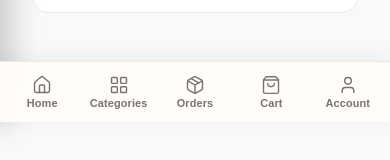
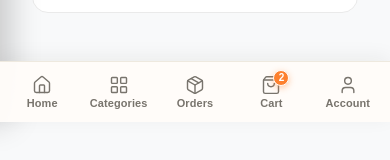
Before and after one commit to SevenX-Labs/kickat-client, a Next.js app: page /notifications in a window 390 px wide. Shown: the part 722-882 px from the top of the page. Built offline with nearby package versions, Linux system fonts and the light colour scheme.

Commit message:
feat: add CSS modules for account page and payment methods layout styling

```diff
--- a/src/app/wishlist/wishlist.module.css
+++ b/src/app/wishlist/wishlist.module.css
@@ -243,7 +243,7 @@
 
 @media (max-width: 640px) {
   .grid {
-    grid-template-columns: repeat(2, 1fr);
-    gap: 0.65rem;
+    grid-template-columns: 1fr;
+    gap: 0.85rem;
   }
 }
--- a/src/components/common/BottomNav/BottomNav.module.css
+++ b/src/components/common/BottomNav/BottomNav.module.css
@@ -44,10 +44,45 @@
   }
 
   .iconWrapper {
+    position: relative;
     display: flex;
     align-items: center;
     justify-content: center;
     transition: transform 0.2s ease;
+  }
+
+  .cartBadge {
+    position: absolute;
+    top: -5px;
+    right: -8px;
+    background-color: #FD802E;
+    color: #ffffff;
+    font-family: var(--font-sans), sans-serif;
+    font-size: 0.625rem;
+    font-weight: 700;
+    min-width: 16px;
+    height: 16px;
+    padding: 0 4px;
+    display: flex;
+    align-items: center;
+    justify-content: center;
+    border-radius: 9999px;
+    border: 1.5px solid #FFFCF9;
+    box-shadow: 0 2px 6px rgba(253, 128, 46, 0.4);
+    pointer-events: none;
+    line-height: 1;
+    z-index: 5;
+  }
+
+  .cartBounce {
+    animation: cartPopBounce 0.5s cubic-bezier(0.175, 0.885, 0.32, 1.275);
+  }
+
+  @keyframes cartPopBounce {
+    0% { transform: scale(1); }
+    40% { transform: scale(1.35) rotate(-10deg); }
+    70% { transform: scale(0.9) rotate(5deg); }
+    100% { transform: scale(1) rotate(0deg); }
   }
 
   .label {
--- a/src/components/common/BottomNav/BottomNav.tsx
+++ b/src/components/common/BottomNav/BottomNav.tsx
@@ -1,5 +1,6 @@
 "use client";
 
+import { useState, useEffect } from "react";
 import Link from "next/link";
 import { usePathname } from "next/navigation";
 import { Home, LayoutGrid, Package, ShoppingBag, User } from "lucide-react";
@@ -7,6 +8,21 @@ import styles from "./BottomNav.module.css";
 
 export function BottomNav() {
   const pathname = usePathname();
+  const [cartCount, setCartCount] = useState(2);
+  const [isCartBouncing, setIsCartBouncing] = useState(false);
+
+  useEffect(() => {
+    const handleCartItemAdded = () => {
+      setCartCount((prev) => prev + 1);
+      setIsCartBouncing(true);
+      setTimeout(() => {
+        setIsCartBouncing(false);
+      }, 600);
+    };
+
+    window.addEventListener("cart-item-added", handleCartItemAdded);
+    return () => window.removeEventListener("cart-item-added", handleCartItemAdded);
+  }, []);
 
   const navItems = [
     {
@@ -46,15 +62,21 @@ export function BottomNav() {
       <div className={styles.bottomNavInner}>
         {navItems.map((item) => {
           const Icon = item.Icon;
+          const isCart = item.label === "Cart";
+
           return (
             <Link
               key={item.label}
               href={item.href}
+              id={isCart ? "bottom-nav-cart-btn" : undefined}
               className={`${styles.navItem} ${item.isActive ? styles.active : ""}`}
             >
               {item.isActive && <div className={styles.activeIndicator} />}
-              <div className={styles.iconWrapper}>
+              <div className={`${styles.iconWrapper} ${isCart && isCartBouncing ? styles.cartBounce : ''}`}>
                 <Icon size={20} strokeWidth={item.isActive ? 2.2 : 1.7} />
+                {isCart && cartCount > 0 && (
+                  <span className={styles.cartBadge}>{cartCount}</span>
+                )}
               </div>
               <span className={styles.label}>{item.label}</span>
             </Link>
--- a/src/components/common/HomeProductCard/HomeProductCard.tsx
+++ b/src/components/common/HomeProductCard/HomeProductCard.tsx
@@ -58,7 +58,11 @@ export default function HomeProductCard({ product, onRemoveFromWishlist }: HomeP
     }
 
     const startElem = e.currentTarget as HTMLElement;
-    const cartBtn = document.getElementById('navbar-cart-btn');
+    const bottomNavCart = document.getElementById('bottom-nav-cart-btn');
+    const topNavbarCart = document.getElementById('navbar-cart-btn');
+    const cartBtn = (bottomNavCart && window.getComputedStyle(bottomNavCart).display !== 'none' && bottomNavCart.offsetWidth > 0)
+      ? bottomNavCart
+      : topNavbarCart;
     const imageSrc = product.image || '/hero-products/dog_food.png';
 
     if (cartBtn) {
--- a/src/components/common/ProductCard/ProductCard.tsx
+++ b/src/components/common/ProductCard/ProductCard.tsx
@@ -80,7 +80,11 @@ export default function ProductCard({ product, onRemoveFromWishlist }: ProductCa
     }
 
     const startElem = e.currentTarget as HTMLElement;
-    const cartBtn = document.getElementById('navbar-cart-btn');
+    const bottomNavCart = document.getElementById('bottom-nav-cart-btn');
+    const topNavbarCart = document.getElementById('navbar-cart-btn');
+    const cartBtn = (bottomNavCart && window.getComputedStyle(bottomNavCart).display !== 'none' && bottomNavCart.offsetWidth > 0)
+      ? bottomNavCart
+      : topNavbarCart;
     const imageSrc = product.image || '/hero-products/dog_food.png';
 
     if (cartBtn) {
@@ -269,7 +273,21 @@ export default function ProductCard({ product, onRemoveFromWishlist }: ProductCa
             )}
           </button>
 
-          {/* Wishlist Button in Action Row */}
+          {/* Wishlist / Remove Button in Action Row */}
+          {onRemoveFromWishlist ? (
+            <button
+              className={`${styles.desktopWishlistBtn} ${styles.removeWishlistActive}`}
+              aria-label="Remove from wishlist"
+              onClick={handleWishlistClick}
+              title="Remove item from wishlist"
+            >
+              <Trash2
+                size={16}
+                strokeWidth={2}
+                color="#DC2626"
+              />
+            </button>
+          ) : (
             <button
               className={`${styles.desktopWishlistBtn} ${isWishlisted ? styles.wishlistedActive : ''}`}
               aria-label="Add to wishlist"
@@ -281,6 +299,7 @@ export default function ProductCard({ product, onRemoveFromWishlist }: ProductCa
                 strokeWidth={2}
               />
             </button>
+          )}
         </div>
 
         {/* In Stock Indicator & Delivery Subtitle */}
--- a/src/components/shop/ProductDetail/ProductInfo.tsx
+++ b/src/components/shop/ProductDetail/ProductInfo.tsx
@@ -39,7 +39,11 @@ export function ProductInfo({ product }: ProductInfoProps) {
   const sizes = ['S', 'M', 'L'];
 
   const animateFlyToCart = (startElem: HTMLElement) => {
-    const cartBtn = document.getElementById('navbar-cart-btn');
+    const bottomNavCart = document.getElementById('bottom-nav-cart-btn');
+    const topNavbarCart = document.getElementById('navbar-cart-btn');
+    const cartBtn = (bottomNavCart && window.getComputedStyle(bottomNavCart).display !== 'none' && bottomNavCart.offsetWidth > 0)
+      ? bottomNavCart
+      : topNavbarCart;
     const imageSrc = product.image || '/hero-products/dog_food.png';
 
     if (!cartBtn) {
```
Also changed, not shown: src/app/account/Account.module.css (+13 -2 lines), src/app/account/payment-methods/PaymentMethods.module.css (+33 -0 lines), src/components/common/ProductCard/ProductCard.module.css (+10 -0 lines). Lines whose indentation alone changed are shown as unchanged.
